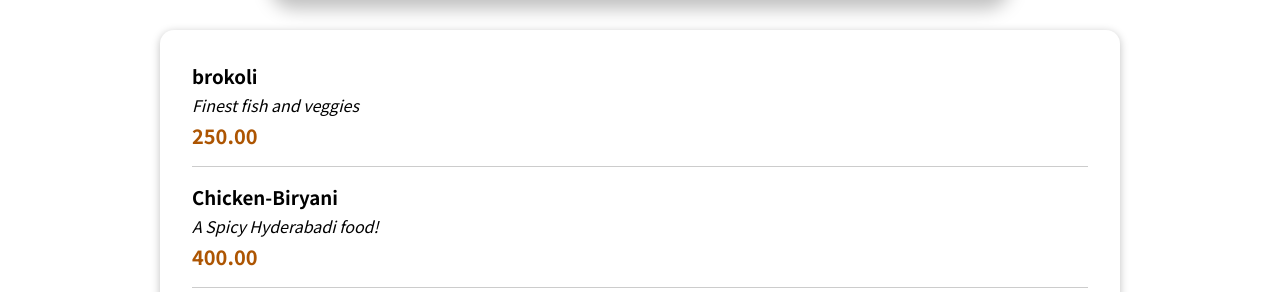
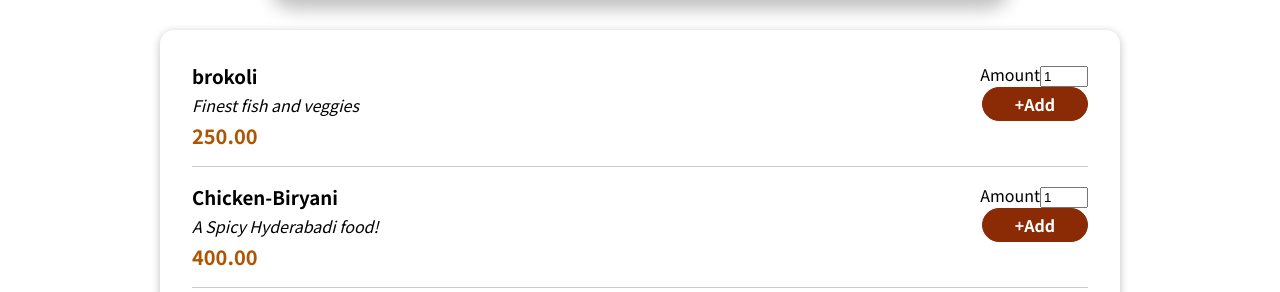
Before and after one commit to saluvalasaichandu/Restaurant_website, a React (Create React App) app: page / in a window 1280 px wide. Shown: the part 475-767 px from the top of the page. Built offline with nearby package versions, Linux system fonts and the light colour scheme.

Commit message:
Adding_form

```diff
--- a/src/Components/Meals/Mealitem.js
+++ b/src/Components/Meals/Mealitem.js
@@ -1,4 +1,5 @@
 import classes from './Mealitem.module.css';
+import MealitemForm from './MealitemForm';
 const Mealitem=(props)=>{
     const price=`${props.price.toFixed(2)}`;
     return(
@@ -9,7 +10,7 @@
                 <div className={classes.price}>{price}</div>
             </div>
             <div>
-
+                <MealitemForm/>
             </div>
         </li>
     )
--- /dev/null
+++ b/src/Components/Meals/MealitemForm.js
@@ -0,0 +1,22 @@
+import classes from './MealitemForm.module.css'
+import Input from '../UI/Input';
+const MealitemForm=(props)=>{
+    return(
+        <form className={classes.form}>
+            <Input
+            label='Amount'
+            input={{
+              id: 'amount_' + props.id,
+              type: 'number',
+              min: '1',
+              max: '5',
+              step: '1',
+              defaultValue: '1',
+            }}
+            />
+            <button>+Add</button>
+        </form>
+    )
+
+}
+export default MealitemForm;
--- /dev/null
+++ b/src/Components/Meals/MealitemForm.module.css
@@ -0,0 +1,20 @@
+.form {
+    text-align: right;
+  }
+
+  .form button {
+    font: inherit;
+    cursor: pointer;
+    background-color: #8a2b06;
+    border: 1px solid #8a2b06;
+    color: white;
+    padding: 0.25rem 2rem;
+    border-radius: 20px;
+    font-weight: bold;
+  }
+
+  .form button:hover,
+  .form button:active {
+    background-color: #641e03;
+    border-color: #641e03;
+  }
--- /dev/null
+++ b/src/Components/UI/Input.js
@@ -0,0 +1,10 @@
+import classes from './Input.module.css';
+const Input=(props)=>{
+    return(
+        <div className={classes.Input}>
+            <label htmlFor={props.input.id}>{props.label}</label>
+            <input {...props.input} />
+        </div>
+    )
+}
+export default Input;
--- /dev/null
+++ b/src/Components/UI/Input.module.css
@@ -0,0 +1,18 @@
+.input {
+    display: flex;
+    align-items: center;
+    margin-bottom: 0.5rem;
+  }
+
+  .input label {
+    font-weight: bold;
+    margin-right: 1rem;
+  }
+
+  .input input {
+    width: 3rem;
+    border-radius: 5px;
+    border: 1px solid #ccc;
+    font: inherit;
+    padding-left: 0.5rem;
+  }
```
